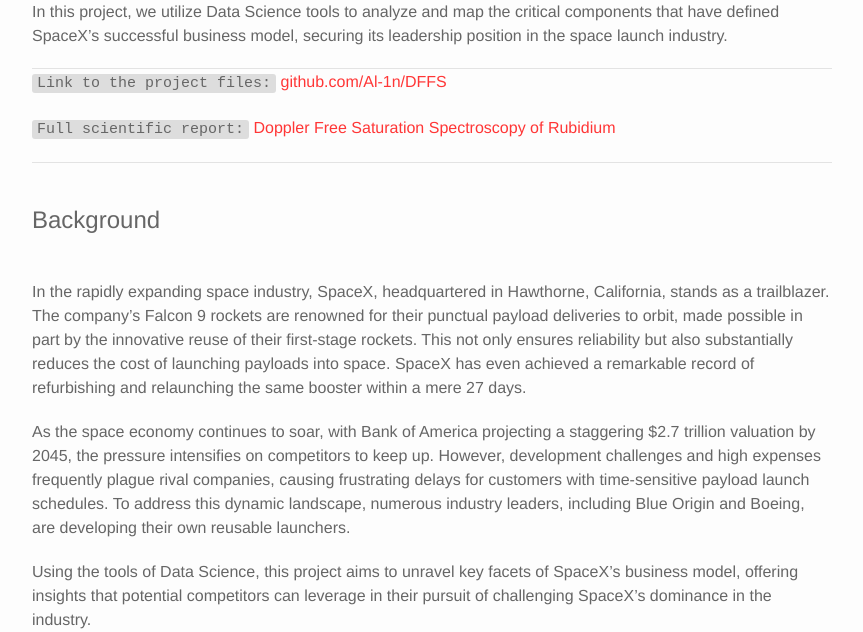
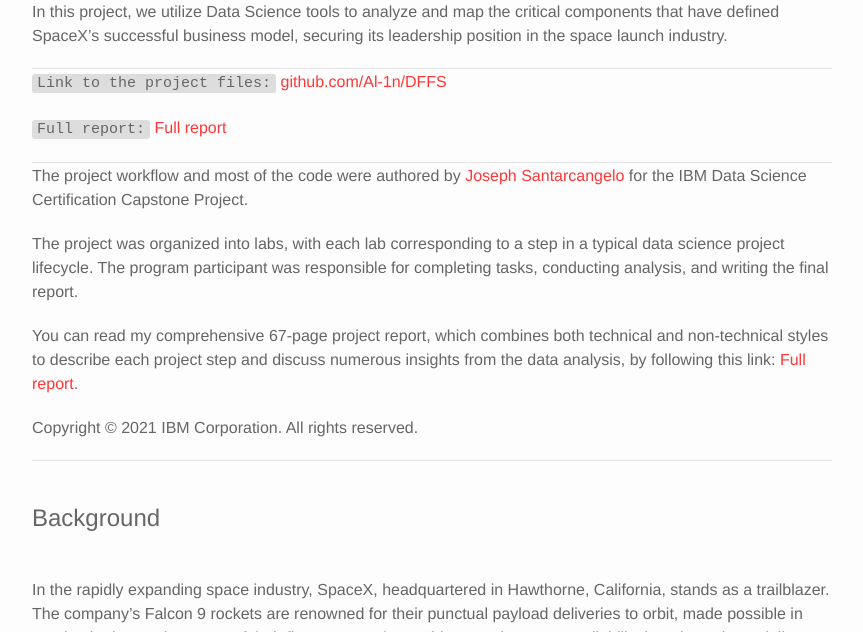
Before and after one commit to Al-1n/Al-1n.github.io, a Jekyll site: the page built from _portfolio/3_project.markdown, in a window 1280 px wide and 1400 px high, scrolled down 1357 px. Shown: the part 141-773 px from the top of the window, without its empty margins (208-1071 px from the left). Built offline with Jekyll 4.4.1, drawn with Linux system fonts in a browser that asks for light colours; nearby versions of some CDN libraries; some of the changed text lies outside the part shown; grey boxes are pictures that could not be loaded.

Commit message:
updated SpaceX project showcase page

```diff
--- a/_portfolio/3_project.markdown
+++ b/_portfolio/3_project.markdown
@@ -13,9 +13,19 @@
 
 ---
 
-`Link to the project files:` <a href="https://github.com/Al-1n/DFFS">github.com/Al-1n/DFFS</a>
+`Link to the project files:` <a href="https://github.com/Al-1n/IBM_SpaceX_Capstone/tree/master">github.com/Al-1n/DFFS</a>
 
-`Full scientific report:`  <a href="https://github.com/Al-1n/DFFS/blob/main/SatSpec_Revision2_Scientific_Paper.pdf">Doppler Free Saturation Spectroscopy of Rubidium</a>
+`Full report:`  <a href="https://github.com/Al-1n/IBM_SpaceX_Capstone/blob/master/SpaceX_Capstone_Project_Final_Report.pdf">Full report</a>
+
+---
+
+The project workflow and most of the code were authored by <a href="https://www.linkedin.com/in/joseph-s-50398b136/?utm_medium=Exinfluencer&utm_source=Exinfluencer&utm_content=000026UJ&utm_term=10006555&utm_id=NA-SkillsNetwork-Channel-SkillsNetworkCoursesIBMDS0321ENSkillsNetwork26802033-2021-01-01">Joseph Santarcangelo</a> for the IBM Data Science Certification Capstone Project.
+
+The project was organized into labs, with each lab corresponding to a step in a typical data science project lifecycle. The program participant was responsible for completing tasks, conducting analysis, and writing the final report.
+
+You can read my comprehensive 67-page project report, which combines both technical and non-technical styles to describe each project step and discuss numerous insights from the data analysis, by following this link: <a href="https://github.com/Al-1n/IBM_SpaceX_Capstone/blob/master/SpaceX_Capstone_Project_Final_Report.pdf">Full report</a>.
+
+Copyright © 2021 IBM Corporation. All rights reserved.
 
 ---
 
@@ -31,9 +41,6 @@
 
 <div style='text-align: center;' class='img_row'>
     <img class='col two' src='{{ site.baseurl }}/img/spacex2.jpg' alt=''/>
-</div>
-<div class='col two caption'>
-    Image credit <a href='https://commons.wikimedia.org/wiki/User:Dnn87'>Dnn87</a>. This file is licensed under the <a href='https://en.wikipedia.org/wiki/en:Creative_Commons'>Creative Commons</a> <a href='https://creativecommons.org/licenses/by/3.0/deed.en'>Attribution 3.0 Unported</a> license.
 </div>
 <br/>
 
@@ -104,5 +111,9 @@
     Evaluation of the highest performing classification model.
 </div>
 
+<br/>
 
+<div style='text-align: center;' class='img_row'>
+    <img class='col two' src='{{ site.baseurl }}/img/IBM_Professional_Certificate.png' alt=''/>
+</div>
 <br/><br/><br/>
```
